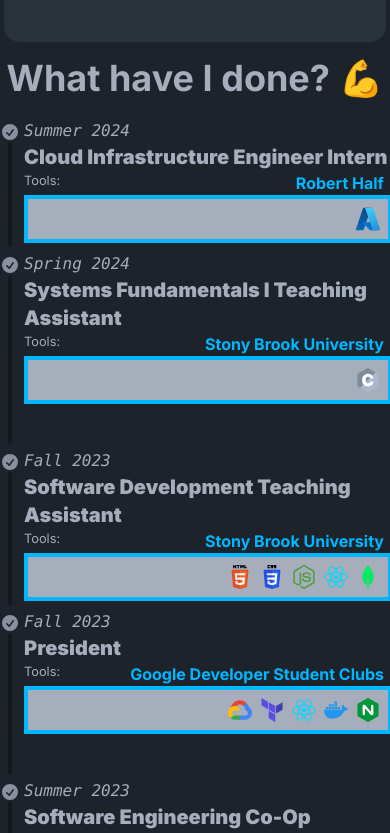
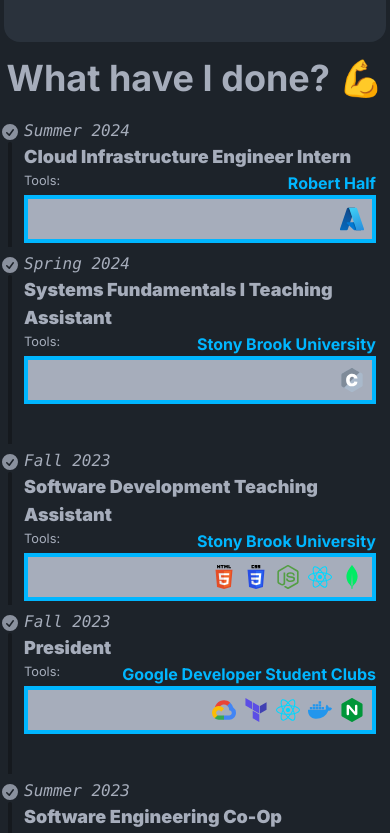
Before and after one commit to jiechenmc/jiechen.dev, a Next.js app: page / in a window 390 px wide. Shown: the part 1342-2175 px from the top of the page. Built offline with nearby package versions, Linux system fonts and the light colour scheme.

Commit message:
improve white space

```diff
--- a/app/About/Timeline.tsx
+++ b/app/About/Timeline.tsx
@@ -55,7 +55,7 @@ const Timeline = () => {
             title: "Vertically Integrated Projects Team Lead",
             company: "Stony Brook University",
             body: "",
-            tools: "Amazon Web Services,Google Cloud,go,nodejs,nextjs,traefik,cloudflare,Github Actions,docker,kubernetes,MongoDB"
+            tools: "Amazon Web Services,Google Cloud,go,nodejs,nextjs,traefik,cloudflare,docker,kubernetes,MongoDB"
         },
         {
             date: "Summer 2022",
@@ -73,7 +73,7 @@ const Timeline = () => {
         },]
 
 
-    return <ul className="timeline timeline-snap-icon max-md:timeline-compact timeline-vertical">
+    return <ul className="timeline timeline-snap-icon max-md:timeline-compact timeline-vertical ">
         {timelineItems.map((el: TimelineSchema, idx: number) => <TimelineItem key={el.title} {...el} end={idx % 2 !== 0} />)}
     </ul>;
 }
--- a/app/About/TimelineItem.tsx
+++ b/app/About/TimelineItem.tsx
@@ -17,11 +17,11 @@ const TimelineItem = ({ date, title, company, body, tools, end }: Props) => {
         <div className="timeline-middle prose">
             <svg xmlns="http://www.w3.org/2000/svg" viewBox="0 0 20 20" fill="currentColor" className="h-5 w-5"><path fillRule="evenodd" d="M10 18a8 8 0 100-16 8 8 0 000 16zm3.857-9.809a.75.75 0 00-1.214-.882l-3.483 4.79-1.88-1.88a.75.75 0 10-1.06 1.061l2.5 2.5a.75.75 0 001.137-.089l4-5.5z" clipRule="evenodd" /></svg>
         </div>
-        <div className={`${!end === true ? "timeline-start" : "timeline-end"} md:text-end mb-10 min-w-[368px] `}>
+        <div className={`${!end === true ? "timeline-start" : "timeline-end"} md:text-end mb-10 min-w-[368px] pr-4 sm:pr-0 ${end === true ? "md:pr-4" : "md:pl-4"}`}>
             <time className="font-mono italic">{date}</time>
-            <div className="text-xl font-black">{title}</div>
+            <div className="text-lg lg:text-xl font-black">{title}</div>
             <div className="flex justify-between">
-                <small className="mr-10">Tools:</small> <strong className="text-info px-2">{company}</strong>
+                <small className="mr-10">Tools:</small> <strong className="text-info ">{company}</strong>
             </div>
             <div className="flex justify-end gap-2 p-2 border-4 border-ridge border-info bg-base-content">{icons}</div>
         </div>
--- a/app/Projects/index.tsx
+++ b/app/Projects/index.tsx
@@ -9,7 +9,7 @@ const Projects = () => {
                 <h1 className="my-4 text-4xl light:text-gray-700 dark:text-base-content font-bold text-center">
                     🔥 Projects 🔥
                 </h1>
-                <div className="flex-col justify-center mx-3">
+                <div className="flex-col justify-center mx-4">
                     {PROJECTS.toReversed().toSorted((project: ProjectElement) => {
                         return project.completed ? 0 : -1
                     }).map((project: ProjectElement) => (
```
